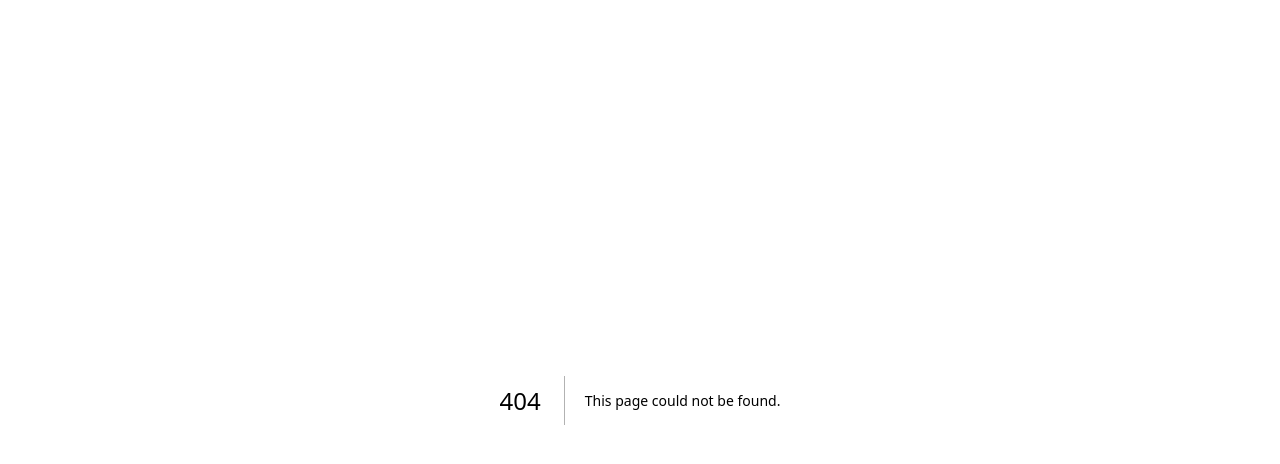
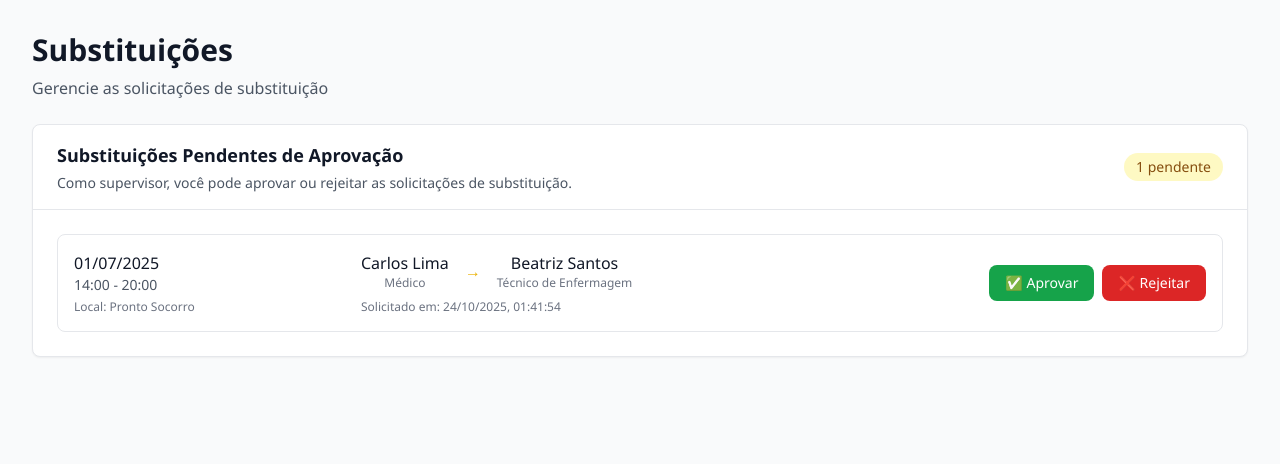
Before and after one commit to luisapuppin/lab4_escala360_next, a Next.js app: page /substituicoes in a window 1280 px wide. Before the commit this address had no page. Shown: the top 464 px of the page. Built offline with nearby package versions, Linux system fonts and the light colour scheme.

Commit message:
Add files via upload

```diff
--- /dev/null
+++ b/app/substituicoes/page.tsx
@@ -0,0 +1,15 @@
+import SubstituicoesPendentes from '@/components/SubstituicoesPendentes';
+
+export default function SubstituicoesPage() {
+  return (
+    <div className="min-h-screen bg-gray-50 py-8">
+      <div className="max-w-7xl mx-auto px-4 sm:px-6 lg:px-8">
+        <div className="mb-6">
+          <h1 className="text-3xl font-bold text-gray-900">Substituições</h1>
+          <p className="text-gray-600 mt-2">Gerencie as solicitações de substituição</p>
+        </div>
+        <SubstituicoesPendentes />
+      </div>
+    </div>
+  );
+}
```
